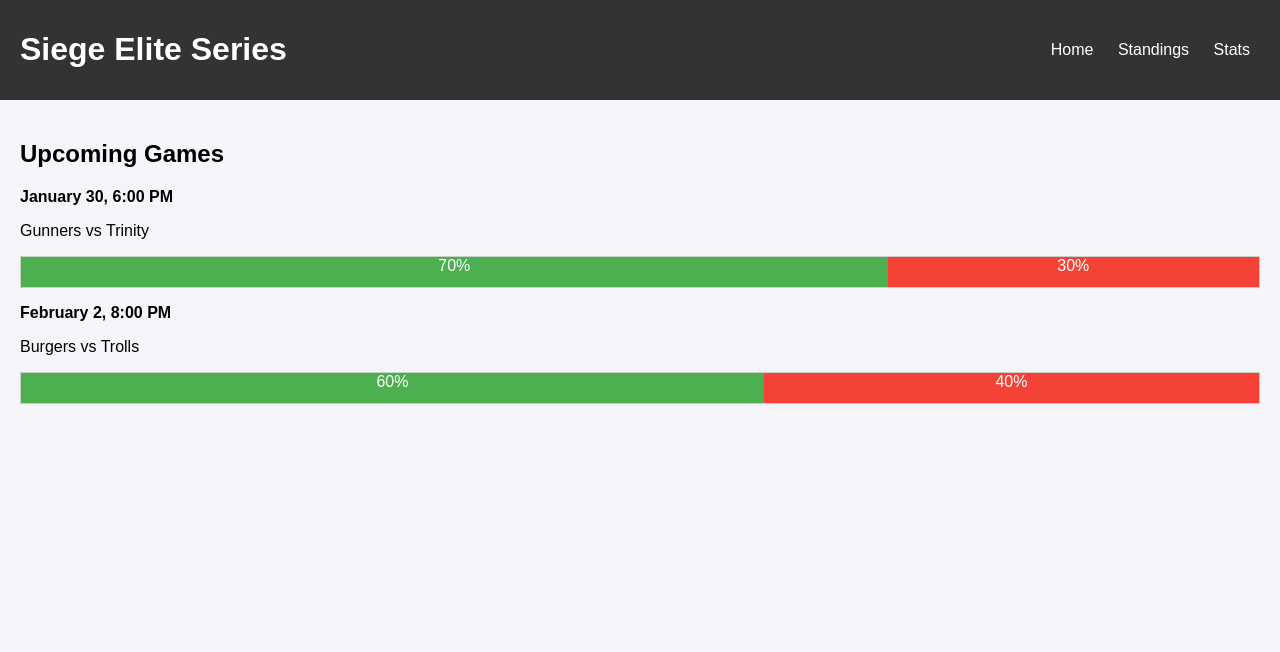
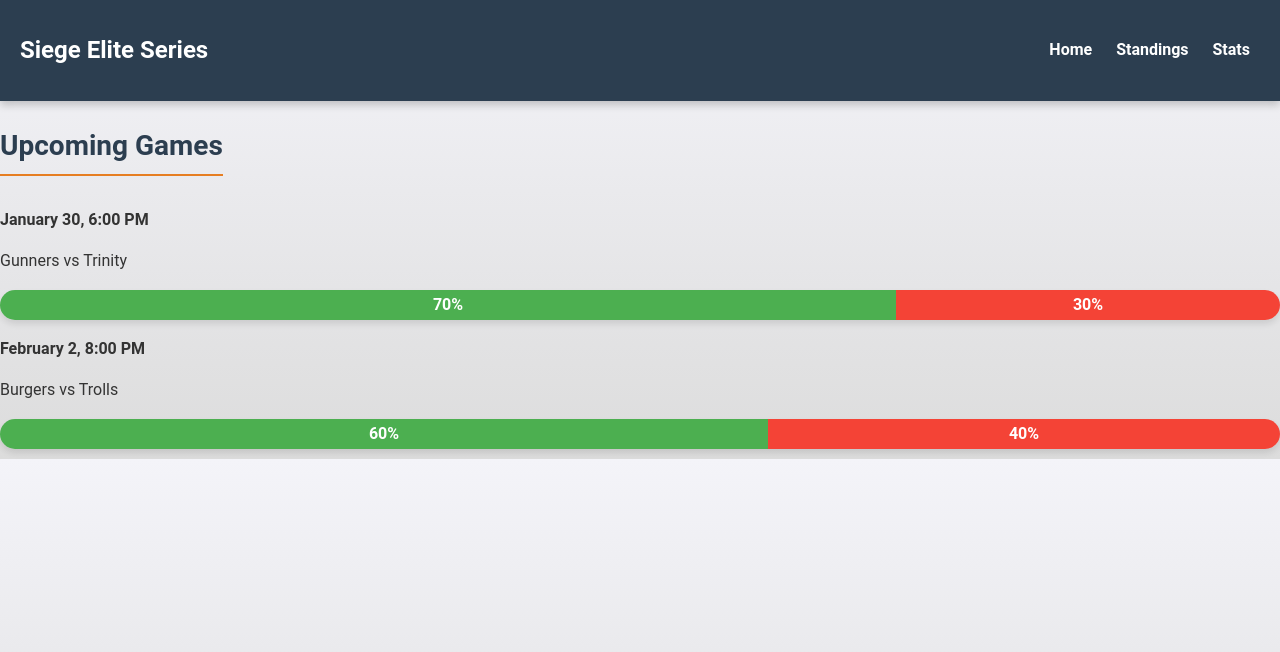
Before and after one commit to jrdibs/ses, a plain HTML site: page index.html in a window 1280 px wide. Drawn offline with Linux system fonts and the light colour scheme.

Commit message:
Update index.html

```diff
--- a/index.html
+++ b/index.html
@@ -6,74 +6,108 @@
     <title>Siege Elite Series</title>
     <style>
         body {
-            font-family: Arial, sans-serif;
+            font-family: 'Roboto', sans-serif;
+            line-height: 1.6;
             margin: 0;
             padding: 0;
-            background-color: #f4f4f9;
+            background: linear-gradient(to bottom, #f4f4f9, #dcdcdc);
+            color: #333;
         }
+
         header {
-            background-color: #333;
-            color: #fff;
-            padding: 10px 20px;
+            background-color: #2c3e50;
+            color: white;
+            padding: 15px 20px;
             display: flex;
             justify-content: space-between;
             align-items: center;
+            box-shadow: 0px 4px 8px rgba(0, 0, 0, 0.2);
         }
+
+        header h1 {
+            font-size: 24px;
+        }
+
         header nav a {
-            color: #fff;
+            color: white;
+            margin: 0 10px;
             text-decoration: none;
-            margin: 0 10px;
+            font-weight: bold;
+            transition: color 0.3s ease;
         }
+
         header nav a:hover {
-            text-decoration: underline;
+            color: #f39c12;
         }
-        .container {
-            padding: 20px;
+
+        .container h2 {
+            font-size: 28px;
+            color: #2c3e50;
+            margin-bottom: 15px;
+            border-bottom: 2px solid #e67e22;
+            padding-bottom: 5px;
+            display: inline-block;
         }
+
         table {
             width: 100%;
             border-collapse: collapse;
             margin: 20px 0;
+            background: #fff;
+            box-shadow: 0px 4px 8px rgba(0, 0, 0, 0.1);
         }
+
         table th, table td {
-            border: 1px solid #ccc;
-            padding: 10px;
+            padding: 12px 15px;
             text-align: center;
+            border: 1px solid #ddd;
         }
+
         table th {
-            background-color: #333;
-            color: #fff;
+            background-color: #2c3e50;
+            color: white;
         }
+
+        table tr:nth-child(even) {
+            background-color: #f2f2f2;
+        }
+
         .prediction-bar {
+            height: 30px;
             display: flex;
-            height: 30px;
-            border: 1px solid #ccc;
+            border-radius: 15px;
+            overflow: hidden;
             margin: 10px 0;
-            position: relative;
+            box-shadow: 0px 4px 6px rgba(0, 0, 0, 0.1);
         }
+
         .prediction-bar .team-a {
             background-color: #4caf50;
             color: #fff;
-            text-align: center;
+            display: flex;
+            align-items: center;
+            justify-content: center;
+            font-weight: bold;
         }
+
         .prediction-bar .team-b {
             background-color: #f44336;
             color: #fff;
-            text-align: center;
+            display: flex;
+            align-items: center;
+            justify-content: center;
+            font-weight: bold;
         }
+
         .tooltip {
             position: absolute;
-            top: -30px;
-            left: 50%;
-            transform: translateX(-50%);
-            background-color: #333;
-            color: #fff;
-            padding: 5px;
+            background: rgba(0, 0, 0, 0.8);
+            color: white;
+            padding: 5px 10px;
             border-radius: 5px;
+            font-size: 12px;
             display: none;
-        }
-        .prediction-bar:hover .tooltip {
-            display: block;
+            z-index: 10;
         }
     </style>
 </head>
```
